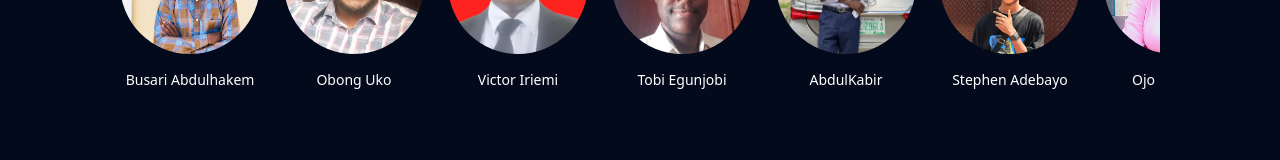
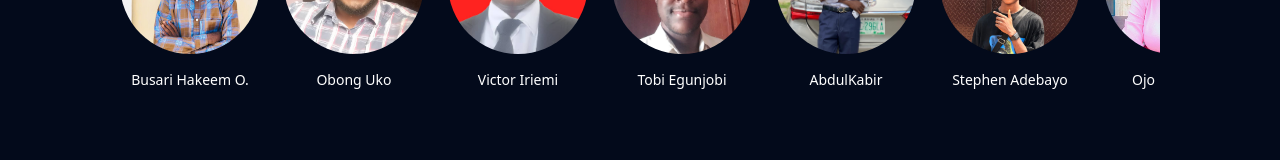
Before and after one commit to invicta7/Movie-Explorer-project, a React (Vite) app: page / in a window 1280 px wide. Shown: the part 1951-2111 px from the top of the page. Built offline with nearby package versions, Linux system fonts and the light colour scheme; no server answers.

Commit message:
Team details update

```diff
--- a/src/components/Footer.jsx
+++ b/src/components/Footer.jsx
@@ -73,7 +73,7 @@ const socialLinks = [
 ];
 
 const teamMembers = [
-  { name: "Busari Abdulhakem", src: "/Busaripreferred.jpeg" },
+  { name: "Busari Hakeem O.", src: "/Busaripreferred.jpeg" },
   { name: "Obong Uko", src: "/Obong1.jpeg" },
   { name: "Victor Iriemi", src: "/vIriemi.jpeg" },
   { name: "Tobi Egunjobi", src: "/Tobi.jpeg" },
```
